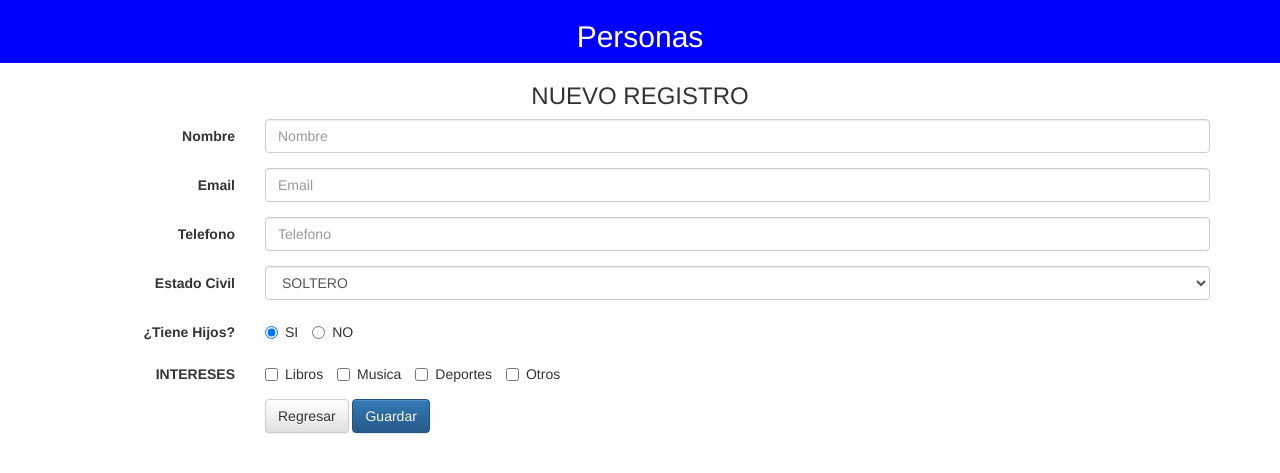
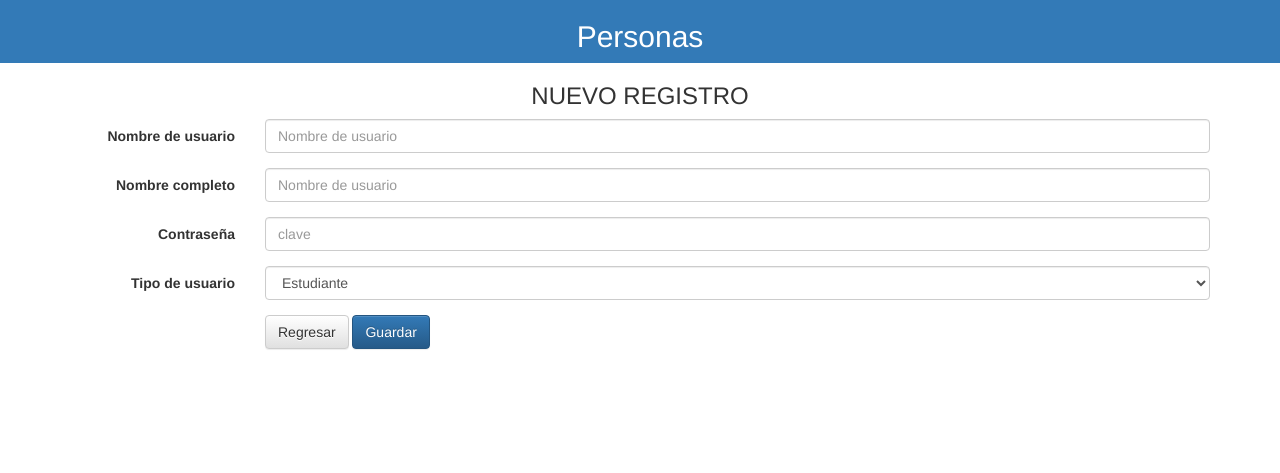
Before and after one commit to luisillo21/Proyecto_classroom, a PHP site: page /php/usuarios/nuevo.php in a window 1280 px wide. Shown: the top 473 px of the page. Run offline with PHP 8.4, Linux system fonts and the light colour scheme; a user stored in the database is signed in; data comes from the database, SQL or seed files in the repository.

Commit message:
ya funciona el crud usuario

```diff
--- a/php/usuarios/index.php
+++ b/php/usuarios/index.php
@@ -79,10 +79,8 @@
 					<thead>
 						<tr>
 							<th>Nombre de usuario</th>
-							<th>Rol</th>
-							<th>Email</th>
-							<th>Telefono</th>
-							<th></th>
+							<th>Nombre completo</th>
+							<th>Acciones</th>
 							<th></th>
 						</tr>
 					</thead>
--- a/php/usuarios/nuevo.php
+++ b/php/usuarios/nuevo.php
@@ -26,7 +26,7 @@
 
 	</head>
 	<header>
-		<div class="row">
+		<div class="row bg-primary">
 			<h2 style="text-align:center"><?php echo $GLOBALS['program_name']; ?></h2>
 		</div>
 	</header>
@@ -37,71 +37,35 @@
 			</div>
 
 			<form class="form-horizontal" method="POST" action="guardar.php" autocomplete="off">
-				<div class="form-group">
-					<label for="nombre" class="col-sm-2 control-label">Nombre</label>
+
+				 <div class="form-group">
+					<label for="nombre" class="col-sm-2 control-label">Nombre de usuario</label>
 					<div class="col-sm-10">
-						<input type="text" class="form-control" id="nombre" name="nombre" placeholder="Nombre" required>
+						<input type="text" class="form-control" id="nombre_usuario" name="nombre_usuario" placeholder="Nombre de usuario" required>
 					</div>
 				</div>
 
 				<div class="form-group">
-					<label for="email" class="col-sm-2 control-label">Email</label>
+					<label for="nombre" class="col-sm-2 control-label">Nombre completo</label>
 					<div class="col-sm-10">
-						<input type="email" class="form-control" id="email" name="email" placeholder="Email" required>
+						<input type="text" class="form-control" id="nombre_completo" name="nombre_completo" placeholder="Nombre de usuario" required>
 					</div>
 				</div>
 
 				<div class="form-group">
-					<label for="telefono" class="col-sm-2 control-label">Telefono</label>
+					<label for="email" class="col-sm-2 control-label">Contraseña</label>
 					<div class="col-sm-10">
-						<input type="tel" class="form-control" id="telefono" name="telefono" placeholder="Telefono">
+						<input type="password" class="form-control" id="clave" name="clave" placeholder="clave" required>
 					</div>
 				</div>
 
 				<div class="form-group">
-					<label for="estado_civil" class="col-sm-2 control-label">Estado Civil</label>
+					<label for="estado_civil" class="col-sm-2 control-label">Tipo de usuario</label>
 					<div class="col-sm-10">
-						<select class="form-control" id="estado_civil" name="estado_civil">
-							<option value="SOLTERO">SOLTERO</option>
-							<option value="CASADO">CASADO</option>
-							<option value="OTRO">OTRO</option>
+						<select class="form-control" id="rol" name="rol">
+							<option value="5">Estudiante</option>
+							<option value="2">Docente</option>
 						</select>
-					</div>
-				</div>
-
-				<div class="form-group">
-					<label for="hijos" class="col-sm-2 control-label">¿Tiene Hijos?</label>
-
-					<div class="col-sm-10">
-						<label class="radio-inline">
-							<input type="radio" id="hijos" name="hijos" value="1" checked> SI
-						</label>
-
-						<label class="radio-inline">
-							<input type="radio" id="hijos" name="hijos" value="0"> NO
-						</label>
-					</div>
-				</div>
-
-				<div class="form-group">
-					<label for="intereses" class="col-sm-2 control-label">INTERESES</label>
-
-					<div class="col-sm-10">
-						<label class="checkbox-inline">
-							<input type="checkbox" id="intereses[]" name="intereses[]" value="Libros"> Libros
-						</label>
-
-						<label class="checkbox-inline">
-							<input type="checkbox" id="intereses[]" name="intereses[]" value="Musica"> Musica
-						</label>
-
-						<label class="checkbox-inline">
-							<input type="checkbox" id="intereses[]" name="intereses[]" value="Deportes"> Deportes
-						</label>
-
-						<label class="checkbox-inline">
-							<input type="checkbox" id="intereses[]" name="intereses[]" value="Otros"> Otros
-						</label>
 					</div>
 				</div>
 
```
Also changed, not shown: php/usuarios/guardar.php (+22 -20 lines), php/usuarios/modificar.php (+25 -56 lines), php/usuarios/server_process.php (+5 -5 lines), php/usuarios/update.php (+4 -21 lines), 1 other file.
